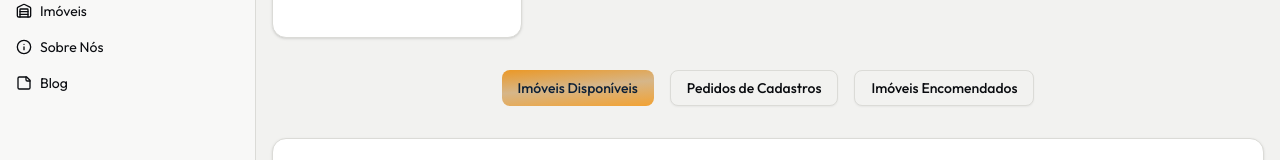
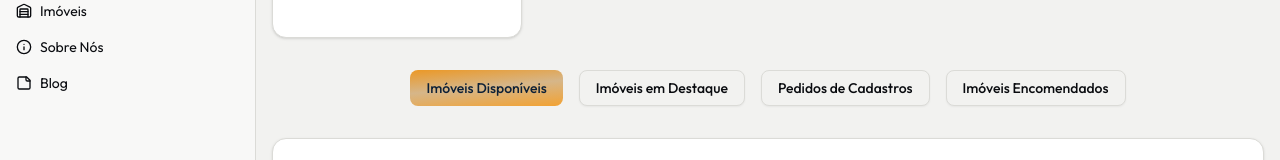
Before and after one commit to Misael1981/wilsonSantiago-corretorImoveis, a Next.js app: page /admin/imoveis in a window 1280 px wide. Shown: the part 481-641 px from the top of the page. Built offline with nearby package versions, Linux system fonts and the light colour scheme; no server answers; the database is empty; a web font is replaced by a local one.

Commit message:
Atualização do auth para a url principal

```diff
--- a/app/admin/imoveis/components/SearchTables/index.jsx
+++ b/app/admin/imoveis/components/SearchTables/index.jsx
@@ -2,14 +2,28 @@
 
 import { Button } from "@/components/ui/button"
 import { useRouter, useSearchParams } from "next/navigation"
+import { useState } from "react"
 
-const SearchTables = ({ view }) => {
+function SearchTables({ view }) {
   const router = useRouter()
   const searchParams = useSearchParams()
 
-  const setView = (next) => {
+  const pushView = (next) => {
     const params = new URLSearchParams(searchParams.toString())
     params.set("view", next)
+    router.push(`/admin/imoveis?${params.toString()}`)
+  }
+
+  // Destaque persistente via URL
+  const featuredOnly = searchParams.get("featured") === "true"
+
+  const toggleFeatured = () => {
+    const params = new URLSearchParams(searchParams.toString())
+    if (featuredOnly) {
+      params.delete("featured")
+    } else {
+      params.set("featured", "true")
+    }
     router.push(`/admin/imoveis?${params.toString()}`)
   }
 
@@ -23,9 +37,18 @@ const SearchTables = ({ view }) => {
               : ""
           }
           variant={view === "available" ? "default" : "outline"}
-          onClick={() => setView("available")}
+          onClick={() => pushView("available")}
         >
           Imóveis Disponíveis
+        </Button>
+        <Button
+          className={
+            featuredOnly ? "bg-gradient-wilson-golden text-wilson-blue" : ""
+          }
+          variant={featuredOnly ? "default" : "outline"}
+          onClick={toggleFeatured}
+        >
+          Imóveis em Destaque
         </Button>
         <Button
           className={
@@ -34,7 +57,7 @@ const SearchTables = ({ view }) => {
               : ""
           }
           variant={view === "listing" ? "default" : "outline"}
-          onClick={() => setView("listing")}
+          onClick={() => pushView("listing")}
         >
           Pedidos de Cadastros
         </Button>
@@ -45,7 +68,7 @@ const SearchTables = ({ view }) => {
               : ""
           }
           variant={view === "requests" ? "default" : "outline"}
-          onClick={() => setView("requests")}
+          onClick={() => pushView("requests")}
         >
           Imóveis Encomendados
         </Button>
--- a/app/api/imoveis/route.js
+++ b/app/api/imoveis/route.js
@@ -123,3 +123,27 @@ export async function POST(req) {
     )
   }
 }
+
+export async function GET(req) {
+  const url = new URL(req.url);
+  const featuredParam = url.searchParams.get("featured");
+  const featuredOnly = featuredParam === "true";
+  const where = {
+    featured: true,
+    ...(featuredOnly ? { featured: true } : {}),
+  };
+
+  const items = await prisma.property.findMany({
+    where,
+    select: {
+      id: true,
+      title: true,
+      city: true,
+      status: true,
+      price: true,
+      createdAt: true,
+      codRef: true,
+    },
+  });
+  return NextResponse.json(items);
+}
```
Also changed, not shown: app/logo-favicon.png (added), 1 other file (tests, documents, lock files or other folders).
